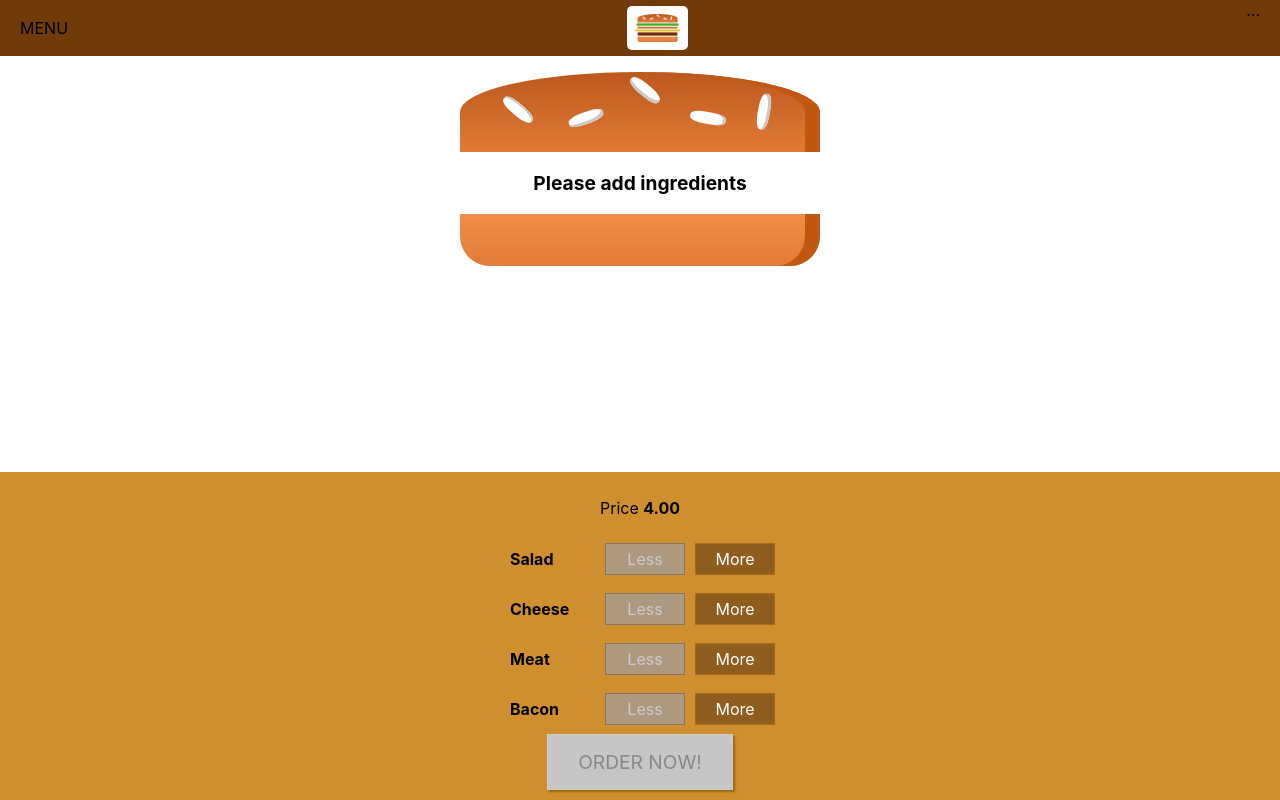
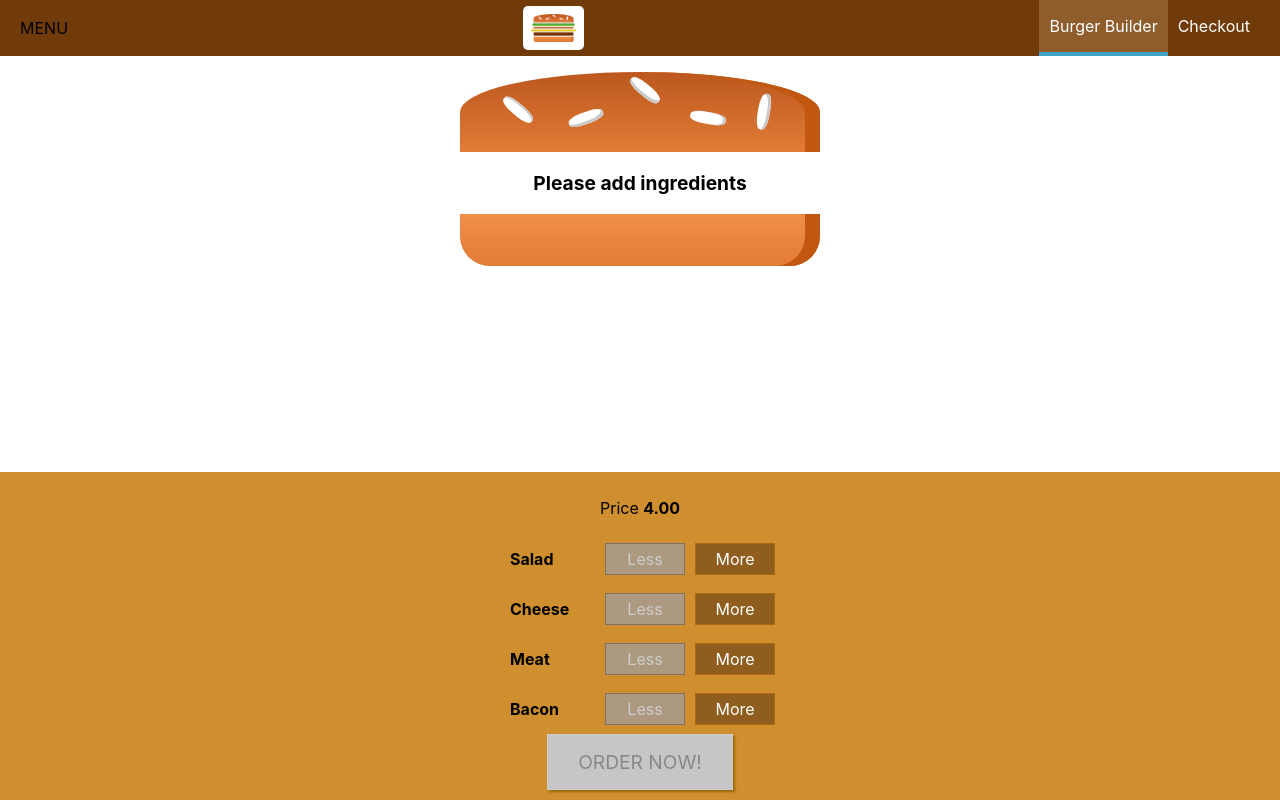
Before and after one commit to obedmhg/burguer-builder, a React app: page / in a window 1280 px wide. Built offline with nearby package versions, Linux system fonts and the light colour scheme.

Commit message:
adding Navigation Items

```diff
--- /dev/null
+++ b/src/components/Navigation/NavigationItems/NavigationItem/NavigationItem.js
@@ -0,0 +1,11 @@
+import React from 'react';
+import classes from './NavigationItem.module.css';
+
+const navitationItem = (props) => (
+        <li className={classes.NavigationItem}>
+            <a href={props.link}
+                className={props.active ? classes.active : null}>{props.children}</a>
+        </li>
+);
+
+export default navitationItem;
--- /dev/null
+++ b/src/components/Navigation/NavigationItems/NavigationItem/NavigationItem.module.css
@@ -0,0 +1,48 @@
+.NavigationItem {
+    margin: 10px 0;
+    box-sizing: border-box;
+    display: block;
+    width: 100%;
+}
+
+.NavigationItem a {
+    color: #8f5c2c;
+    text-decoration: none;
+    width: 100%;
+    box-sizing: border-box;
+    display: block;
+    transition: color 0.3s ease;
+
+}
+
+.NavigationItem a:hover,
+.NavigationItem a:active,
+.NavigationItem a.active {
+    color: #40a4c8;
+}
+
+@media (min-width: 500px) {
+    .NavigationItem {
+        margin: 0;
+        height: 100%;
+        width: auto;
+        display: flex;
+        align-items: center;
+    }
+
+    .NavigationItem a {
+        color: #fff;
+        height: 100%;
+        padding: 16px 10px;
+        border-bottom: 4px solid transparent;
+    }
+
+    .NavigationItem a:hover,
+    .NavigationItem a:active,
+    .NavigationItem a.active {
+        background-color: #8f5c2c;
+        border-bottom: 4px solid #40a4c8;
+        color: #fff;
+    }
+
+}
--- /dev/null
+++ b/src/components/Navigation/NavigationItems/NavigationItems.js
@@ -0,0 +1,12 @@
+import React from 'react';
+import classes from './NavigationItems.module.css';
+import NavitationItem from './NavigationItem/NavigationItem';
+
+const navitationItems = (props) => (
+    <ul className={classes.NavigationItems}>
+        <NavitationItem link="/" active>Burger Builder</NavitationItem>
+        <NavitationItem link="/">Checkout</NavitationItem>
+    </ul>
+);
+
+export default navitationItems;
--- /dev/null
+++ b/src/components/Navigation/NavigationItems/NavigationItems.module.css
@@ -0,0 +1,15 @@
+.NavigationItems {
+    margin: 0;
+    padding: 0;
+    list-style: none;
+    display: flex;
+    flex-flow: column;
+    align-items: center;
+    height: 100%;
+}
+
+@media (min-width: 500px) {
+    .NavigationItems {
+        flex-flow: row;
+    }
+}
--- a/src/components/Navigation/Toolbar/Toolbar.js
+++ b/src/components/Navigation/Toolbar/Toolbar.js
@@ -1,13 +1,13 @@
 import React from 'react';
 import classes from './Toolbar.module.css';
 import Logo from '../../Logo/Logo';
-
+import NavigationItems from '../NavigationItems/NavigationItems';
 const toolbar = (props) => (
     <header  className={classes.Toolbar}>
         <div>MENU</div>
         <Logo/>
         <nav>
-            ...
+            <NavigationItems></NavigationItems>
         </nav>
     </header>
 );
```
